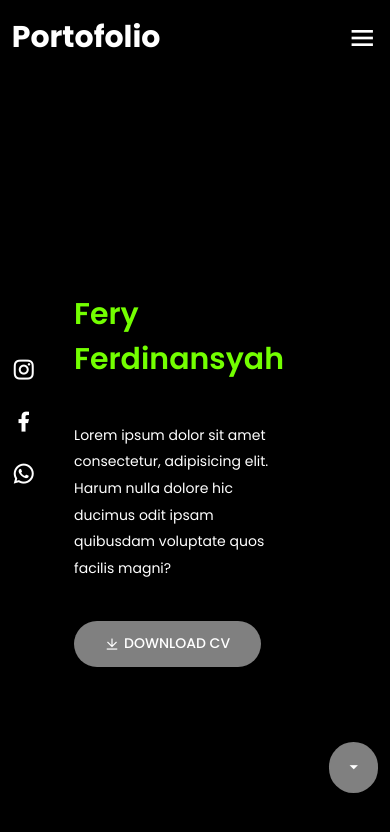
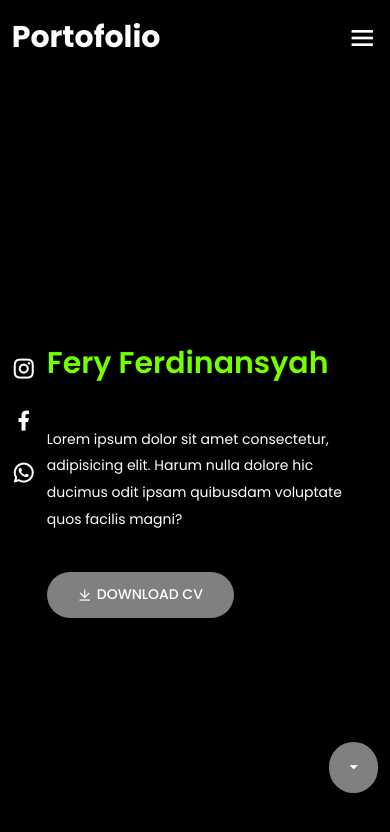
Before and after one commit to FerdinansyahFery/portofolioFery, a plain HTML site: page index.html in a window 390 px wide. Drawn offline with nearby package versions, Linux system fonts and the light colour scheme.

Commit message:
done tampilan utama

```diff
--- a/index.html
+++ b/index.html
@@ -43,6 +43,9 @@
     <div class="scroll-down">
       <a href="#"><i class="ri-arrow-drop-down-fill"></i></a>
     </div>
+    <!--scroll reveal-->
+    <script src="https://unpkg.com/scrollreveal"></script>
+    <!--end scroll-->
     <!--script js-->
     <script src="script.js"></script>
     <!--penutup script-->
--- a/script.js
+++ b/script.js
@@ -3,5 +3,15 @@ let navlist = document.querySelector('.navlist');
 
 menu.onclick = () => {
   menu.classList.toggle('bx-x');
-  menu.classList.toggle('open');
+  navlist.classList.toggle('open');
 };
+
+const sr = ScrollReveal ({
+  distance: '65px',
+  duration : 2600 ,
+  delay: 450,
+  reset : true
+})
+sr.reveal('.hero-text', {delay:200, origin:'top'});
+sr.reveal('.icons', {delay:500, origin:'left'});
+sr.reveal('.scroll-down', {delay:500, origin:'right'});
--- a/style.css
+++ b/style.css
@@ -157,7 +157,7 @@ section {
   }
 }
 @media (max-width: 1460px) {
-  .section {
+  section {
     padding: 0 12%;
     transition: 0.2s;
   }
@@ -176,6 +176,12 @@ section {
   .hero-text {
     padding-top: 115px;
   }
+  .hero{
+    height: 100%;
+    gap: 1rem;
+    grid-template-columns: 1fr;
+  }
+
 }
 @media (max-width: 990px) {
   #menu-icon {
```
